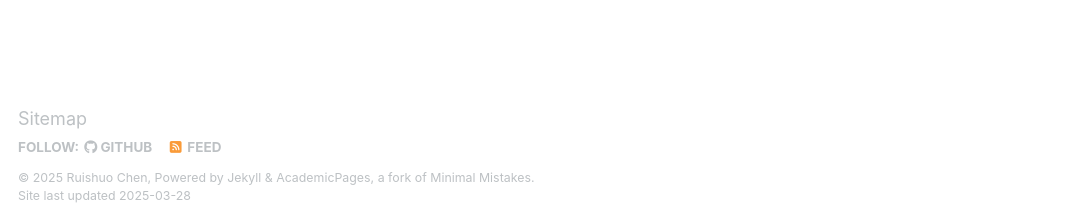
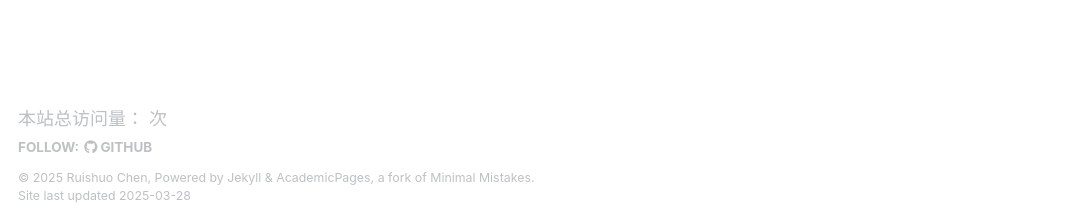
Before and after one commit to Chenruishuo/Chenruishuo.github.io, a Jekyll site: the page built from _pages/about.md, in a window 1280 px wide and 939 px high. Shown: the part 715-936 px from the top of the window, without its empty margins (0-1076 px from the left). Built offline with Jekyll 4.4.1, drawn with Linux system fonts in a browser that asks for light colours; some web fonts are replaced; comment, search, counter and statistics services are not loaded.

Commit message:
edit custom

```diff
--- a/_includes/footer.html
+++ b/_includes/footer.html
@@ -9,12 +9,12 @@
     {% if site.author.github %}
       <li><a href="http://github.com/{{ site.author.github }}"><i class="fab fa-github" aria-hidden="true"></i> GitHub</a></li>
     {% endif %}
-    {% if site.author.bitbucket %}
+    <!-- {% if site.author.bitbucket %}
       <li><a href="http://bitbucket.org/{{ site.author.bitbucket }}"><i class="fab fa-bitbucket" aria-hidden="true"></i> Bitbucket</a></li>
     {% endif %}
     {% if site.atom_feed.hide != true %}
     <li><a href="{% if site.atom_feed.path %}{{ site.atom_feed.path }}{% else %}{{ base_path }}/feed.xml{% endif %}"><i class="fa fa-fw fa-rss-square" aria-hidden="true"></i> {{ site.data.ui-text[site.locale].feed_label | default: "Feed" }}</a></li>
-    {% endif %}
+    {% endif %} -->
   </ul>
 </div>
 {% endif %}
--- a/_includes/footer/custom.html
+++ b/_includes/footer/custom.html
@@ -1,3 +1,9 @@
 <!-- start custom footer snippets -->
-<a href="/sitemap/">Sitemap</a>
+<!-- <a href="/sitemap/">Sitemap</a> -->
+<div id="footer">
+    <span id="busuanzi_container_site_pv">
+        本站总访问量：<span id="busuanzi_value_site_pv"></span> 次
+    </span>
+</div>
+<script async src="//busuanzi.ibruce.info/busuanzi/2.3/busuanzi.pure.mini.js"></script>
 <!-- end custom footer snippets -->
```
